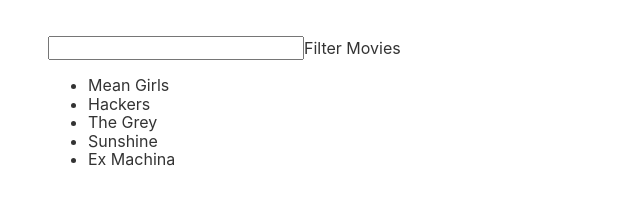
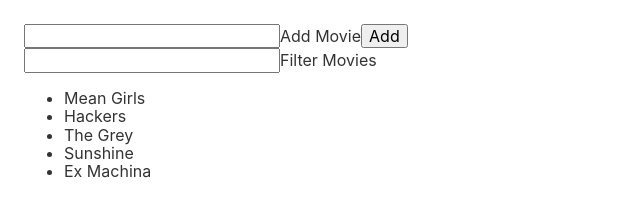
Before and after one commit to mjcampagna/react-movie-list, a React app: page / in a window 1280 px wide. Shown: the whole page, without its empty margins (0-640 px from the left). Built offline with nearby package versions, Linux system fonts and the light colour scheme.

Commit message:
Allow user to add movies, and display user added movies

```diff
--- /dev/null
+++ b/src/components/addMovie.js
@@ -0,0 +1,24 @@
+import React, {Component} from 'react';
+
+class AddMovie extends Component {
+	constructor(props) {
+		super(props);
+
+		this.state = {
+		};
+
+	}// constructor
+
+	render() {
+		return (
+			<form>
+				<input type="text" id="addMovie" value={this.props.movieToAdd} onChange={(e) => this.props.addMovieChange(e)} />
+				<label htmlFor="addMovie">Add Movie</label>
+				<button type="submit" id="addMovie_submit" onClick={(e) => this.props.addMovieSubmit(e)}>Add</button>
+			</form>
+		)
+	}// render
+
+};
+
+export default AddMovie;
--- a/src/components/app.css
+++ b/src/components/app.css
@@ -10,7 +10,8 @@
 }
 
 body {
+  box-sizing: border-box;
   height: 100%;
   margin: 0;
-  padding: 36px 48px;
+  padding: 24px;
 }
--- a/src/components/movieList.js
+++ b/src/components/movieList.js
@@ -1,5 +1,6 @@
 import React, {Component} from 'react';
 
+import AddMovie from './addMovie.js';
 import MovieSearch from './movieSearch.js';
 import MovieListLi from './movieListLi.js';
 
@@ -8,10 +9,25 @@
 		super(props);
 
 		this.state = {
+			movieToAdd: '',
 			movies: this.props.movies
 		};
 
 	}// constructor
+
+	addMovieChange(event) {
+		this.setState({ movieToAdd: event.target.value });
+	}
+
+	addMovieSubmit(event) {
+		event.preventDefault();
+		let movies = this.state.movies;
+		movies.push({ title: this.state.movieToAdd });
+		this.setState({
+			movieToAdd: '',
+			movies: movies
+		});
+	}
 
 	onFilterChange(event) {
 		let filteredList = this.props.movies;
@@ -31,6 +47,9 @@
 	render() {
 		return (
 			<div>
+
+				<AddMovie movieToAdd={this.state.movieToAdd} addMovieChange={this.addMovieChange.bind(this)} addMovieSubmit={this.addMovieSubmit.bind(this)} />
+
 				<MovieSearch onFilterChange={this.onFilterChange.bind(this)} onFilterSubmit={this.onFilterSubmit} />
 				<ul id="movieList">
 					{this.state.movies.map( (movie) =>
```
